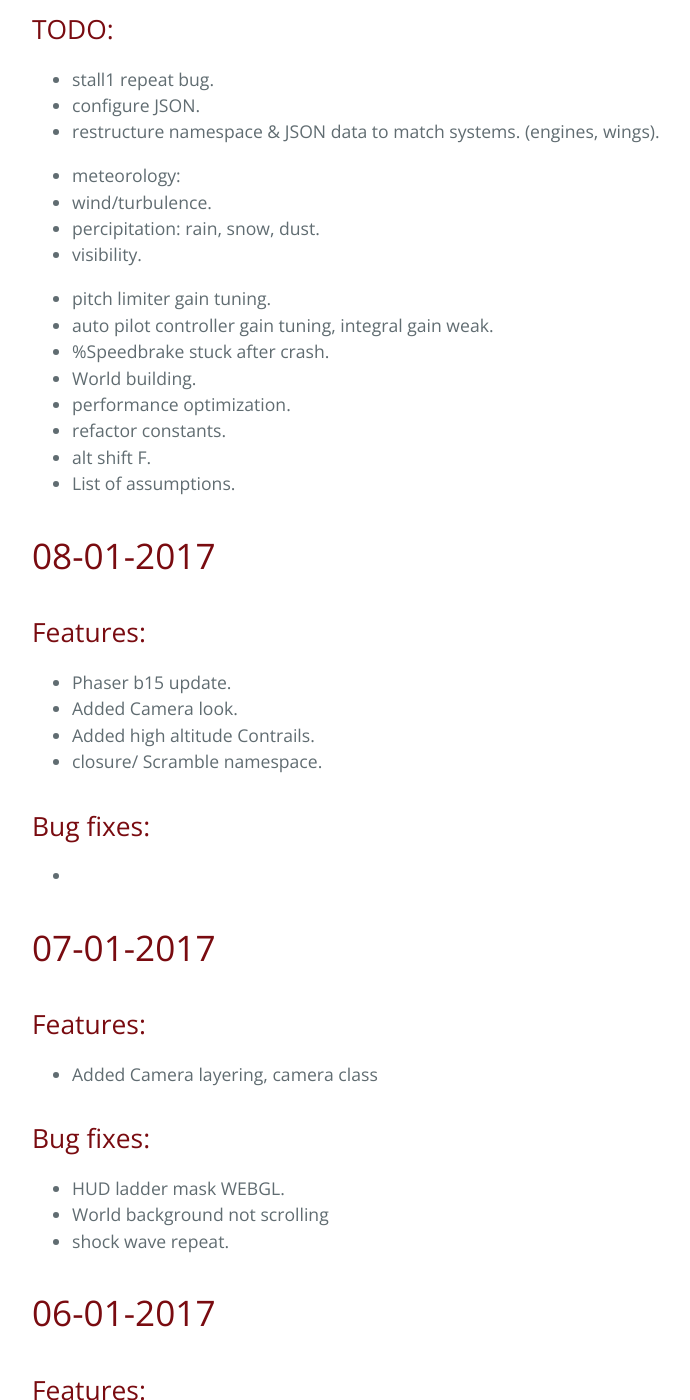
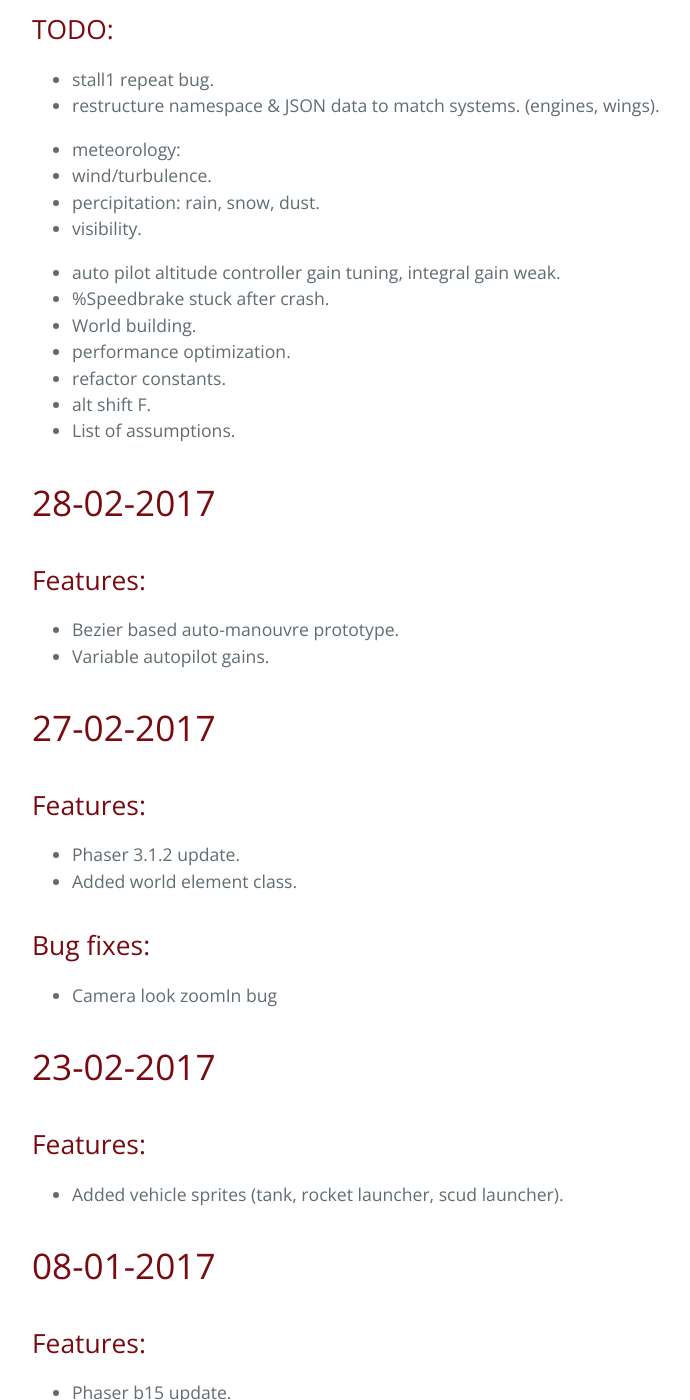
Before and after one commit to samid737/scrambledev, a Jekyll site: the page built from _posts/2017-10-01-changelog.md, in a window 1280 px wide and 1400 px high, scrolled down 534 px. Shown: the whole window, without its empty margins (192-882 px from the left). Built offline with Jekyll 4.4.1, drawn with Linux system fonts in a browser that asks for light colours; comment, search, counter and statistics services are not loaded; some of the changed text lies outside the part shown.

Commit message:
changelog update

```diff
--- a/_posts/2017-10-01-changelog.md
+++ b/_posts/2017-10-01-changelog.md
@@ -3,12 +3,11 @@ title: Changelog
 layout: post
 ---
 
-Changelog starting 1 Oct:
+Changelog:
 
 ## TODO:
 
 - stall1 repeat bug.
-- configure JSON.
 - restructure namespace & JSON data to match systems. (engines, wings).
 
 - meteorology:
@@ -16,14 +15,39 @@ Changelog starting 1 Oct:
 - percipitation: rain, snow, dust.
 - visibility.
 
-- pitch limiter  gain tuning.
-- auto pilot controller gain tuning, integral gain weak.
+- auto pilot altitude controller gain tuning, integral gain weak.
 - %Speedbrake stuck after crash.
 - World building.
 - performance optimization.
 - refactor constants.
 - alt shift F.
 - List of assumptions.
+
+
+# 28-02-2017
+
+## Features:
+
+- Bezier based auto-manouvre prototype.
+- Variable autopilot gains.
+
+# 27-02-2017
+
+## Features:
+
+- Phaser 3.1.2 update.
+- Added world element class.
+
+
+## Bug fixes:
+
+- Camera look zoomIn bug
+
+# 23-02-2017
+
+## Features:
+
+- Added vehicle sprites (tank, rocket launcher, scud launcher).
 
 # 08-01-2017
 
```
Also changed, not shown: README.md.
